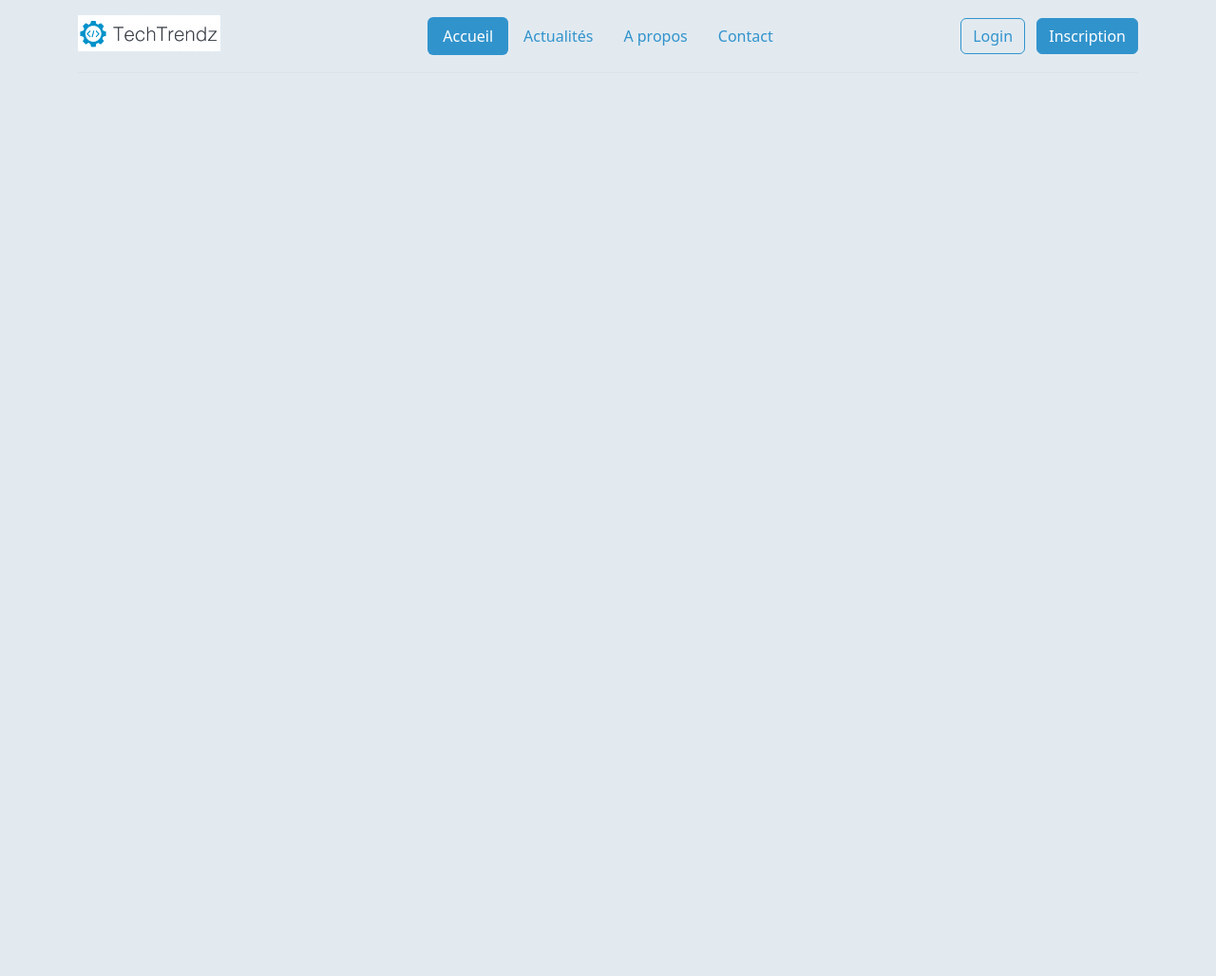
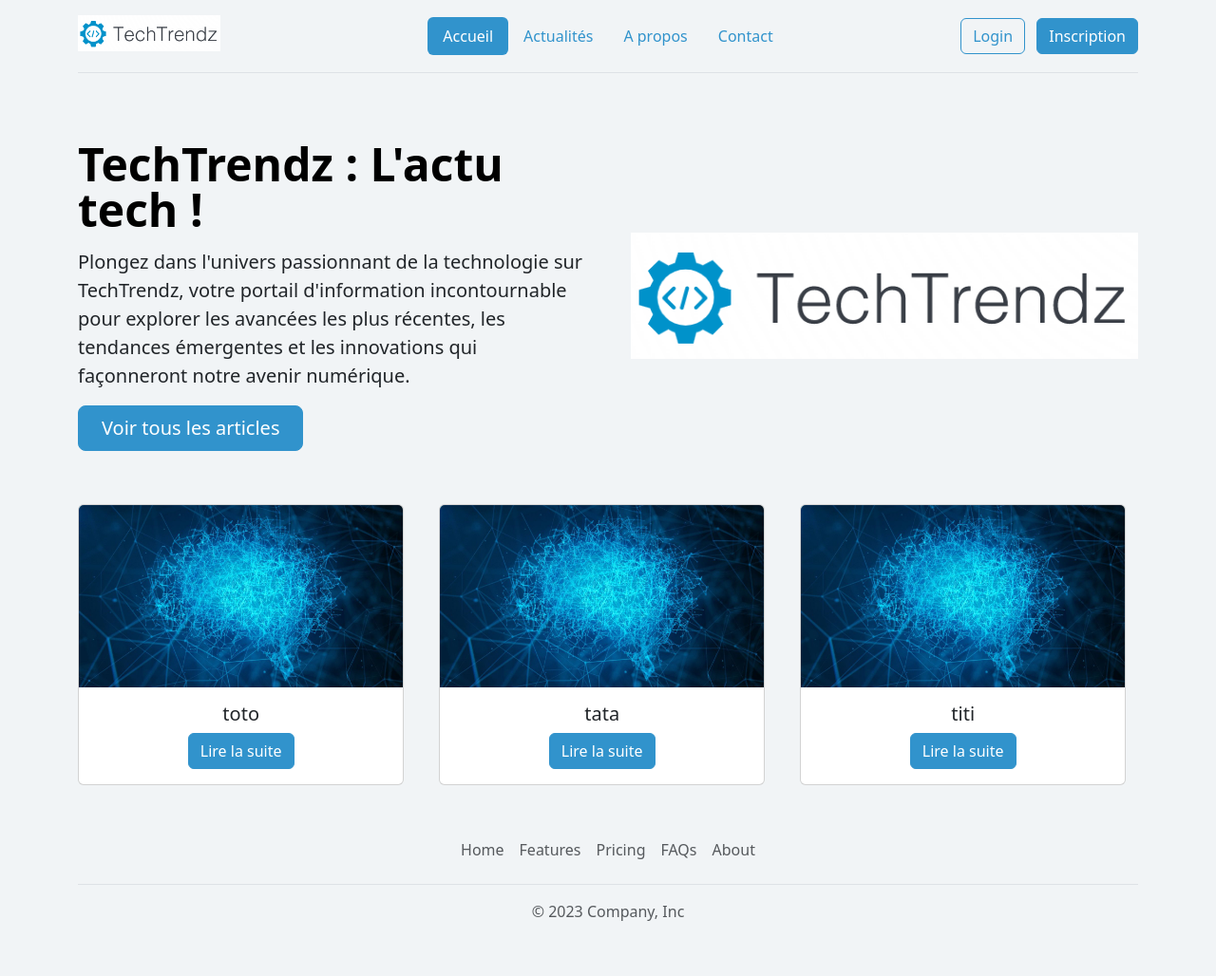
Before and after one commit to Christophe-THEVENET/PHP_TechTrendz, a PHP site: page / in a window 1280 px wide. Shown: the whole page at 95% size. Before the commit the page ends 58 px from the top, so only its background shows below. Run offline with PHP 8.4, Linux system fonts and the light colour scheme.

Commit message:
feat: add structure page actualites and a_propos

```diff
--- /dev/null
+++ b/a_propos.php
@@ -0,0 +1,6 @@
+<?php require_once __DIR__ . "/app/templates/header.php"; ?>
+
+<h1>A propos</h1>
+<p>Lorem ipsum dolor sit, amet consectetur adipisicing elit. Corrupti rem, obcaecati ratione doloremque aut, ducimus animi doloribus labore mollitia magnam, dolorum consequuntur minima nam dicta ipsum autem! Temporibus, exercitationem corporis.</p>
+
+<?php require_once __DIR__ . "/app/templates/footer.php"; ?>
--- a/app/assets/css/style.css
+++ b/app/assets/css/style.css
@@ -1,3 +1,3 @@
 body {
-    background-color: rgb(226, 234, 240);
+    background-color: rgba(232, 237, 241, 0.578);
 }
--- /dev/null
+++ b/app/lib/config.php
@@ -0,0 +1,9 @@
+<?php
+define("_DOMAIN_", ".techtrendzstudi.local");
+define("_ARTICLES_IMAGES_FOLDER_", "/app/uploads/articles/");
+define("_ASSETS_IMAGES_FOLDER_", "/app/assets/images/");
+define("_ADMIN_ITEM_PER_PAGE_", 10);
+define("_DB_NAME_", "studi_techtrendz_live");
+define("_DB_USER_", "root");
+define("_DB_PASSWORD_", "");
+define("_APP_EMAIL_", "ky9.test@gmail.com");
--- a/app/templates/header.php
+++ b/app/templates/header.php
@@ -16,8 +16,8 @@ $mainMenu = [
     <meta name="viewport" content="width=device-width, initial-scale=1.0">
     <title>TechTrendz</title>
     <link href="https://cdn.jsdelivr.net/npm/bootstrap@5.3.0/dist/css/bootstrap.min.css" rel="stylesheet" integrity="sha384-9ndCyUaIbzAi2FUVXJi0CjmCapSmO7SnpJef0486qhLnuZ2cdeRhO02iuK6FUUVM" crossorigin="anonymous">
-    <link rel="stylesheet" href="/app/assets/css/override-bootstrap.css">
-    <link rel="stylesheet" href="<?= __DIR__ ?>/app/assets/css/style.css">
+    <link rel="stylesheet" href="<?php __DIR__ ?>/app/assets/css/override-bootstrap.css">
+    <link rel="stylesheet" href="<?php __DIR__ ?>/app/assets/css/style.css">
 </head>
 
 <body>
--- a/index.php
+++ b/index.php
@@ -1,6 +1,51 @@
 <?php
-
 define("APP_ROOT", ($_SERVER['DOCUMENT_ROOT']));
 
+require_once __DIR__ . "/app/lib/config.php";
+require_once APP_ROOT . "/app/templates/header.php";
 
- require_once APP_ROOT . "/app/templates/header.php";
+?>
+<main>
+    <!-- ************************************ BANNIERE ****************************************** -->
+    <div class="row flex-lg-row-reverse align-items-center g-5 py-5">
+        <div class="col-10 col-sm-8 col-lg-6">
+            <img src="/app/assets/images/logo-tech-trendz.png" class="d-block mx-lg-auto img-fluid" alt="Bootstrap Themes" width="700" height="500" loading="lazy">
+        </div>
+        <div class="col-lg-6">
+            <h1 class="display-5 fw-bold text-body-emphasis lh-1 mb-3">TechTrendz : L'actu tech !</h1>
+            <p class="lead"> Plongez dans l'univers passionnant de la technologie sur TechTrendz, votre portail d'information incontournable pour explorer les avancées les plus récentes, les tendances émergentes et les innovations qui façonneront notre avenir numérique.</p>
+            <div class="d-grid gap-2 d-md-flex justify-content-md-start">
+                <a href="actualites.php" class="btn btn-primary btn-lg px-4 me-md-2">Voir tous les articles</a>
+            </div>
+        </div>
+    </div>
+    <?php
+
+    $articles = [
+        ['id' => 1,'title' => 'toto', 'image' => null],
+        ['id' => 2, 'title' => 'tata', 'image' => null],
+        ['id' => 3, 'title' => 'titi', 'image' => null]
+    ];
+
+    ?>
+    <!-- ************************************ 3 DERNIERS ARTICLES ****************************************** -->
+
+    <div class="row text-center">
+        <?php foreach ($articles as $key => $article) { ?>
+            <?php require __DIR__ . "/app/templates/article_part.php"; ?>
+        <?php } ?>
+
+    </div>
+
+</main>
+
+
+
+
+
+
+
+
+
+<?php
+require_once APP_ROOT . "/app/templates/footer.php";
```
Also changed, not shown: actualites.php (added, +32 -0 lines), app/uploads/articles/1-php-vs-python.jpg (added), app/uploads/articles/2-react-vs-react-native.jpg (added), app/uploads/articles/3-devops.png (added).
